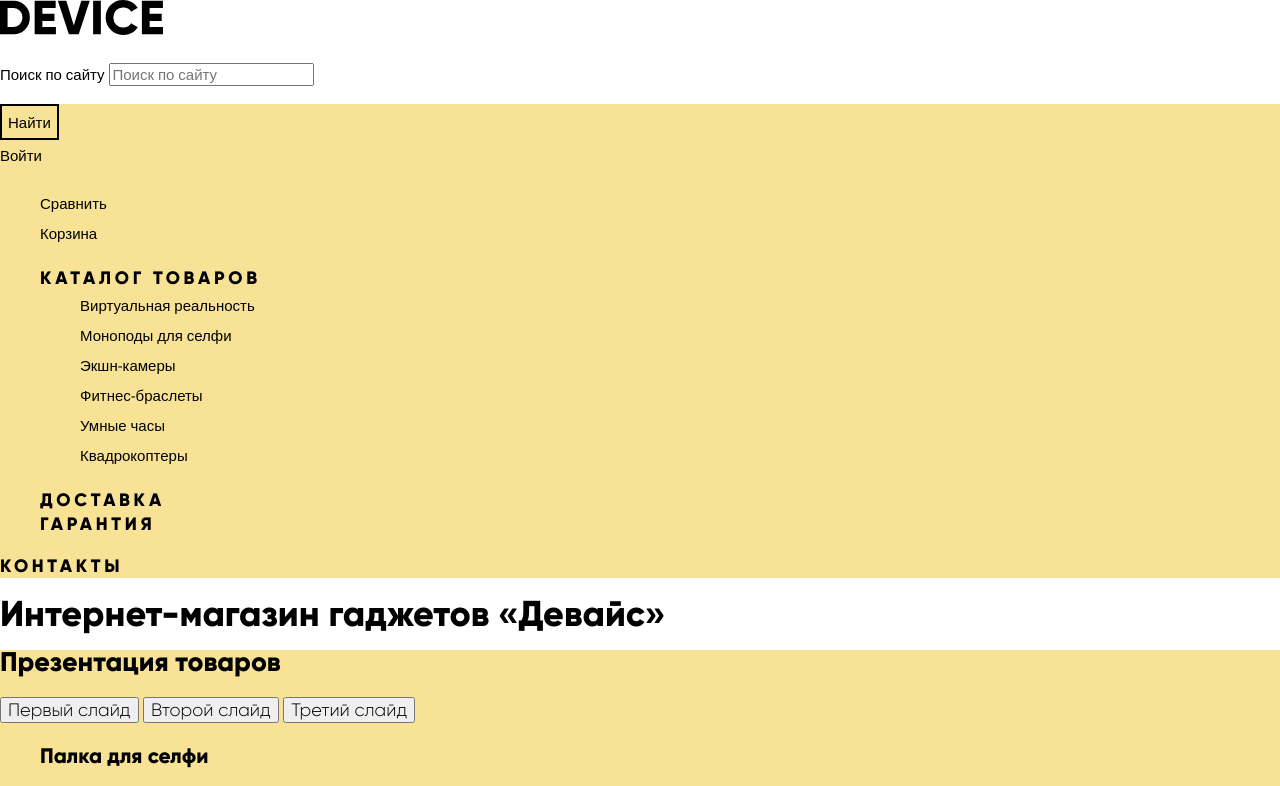
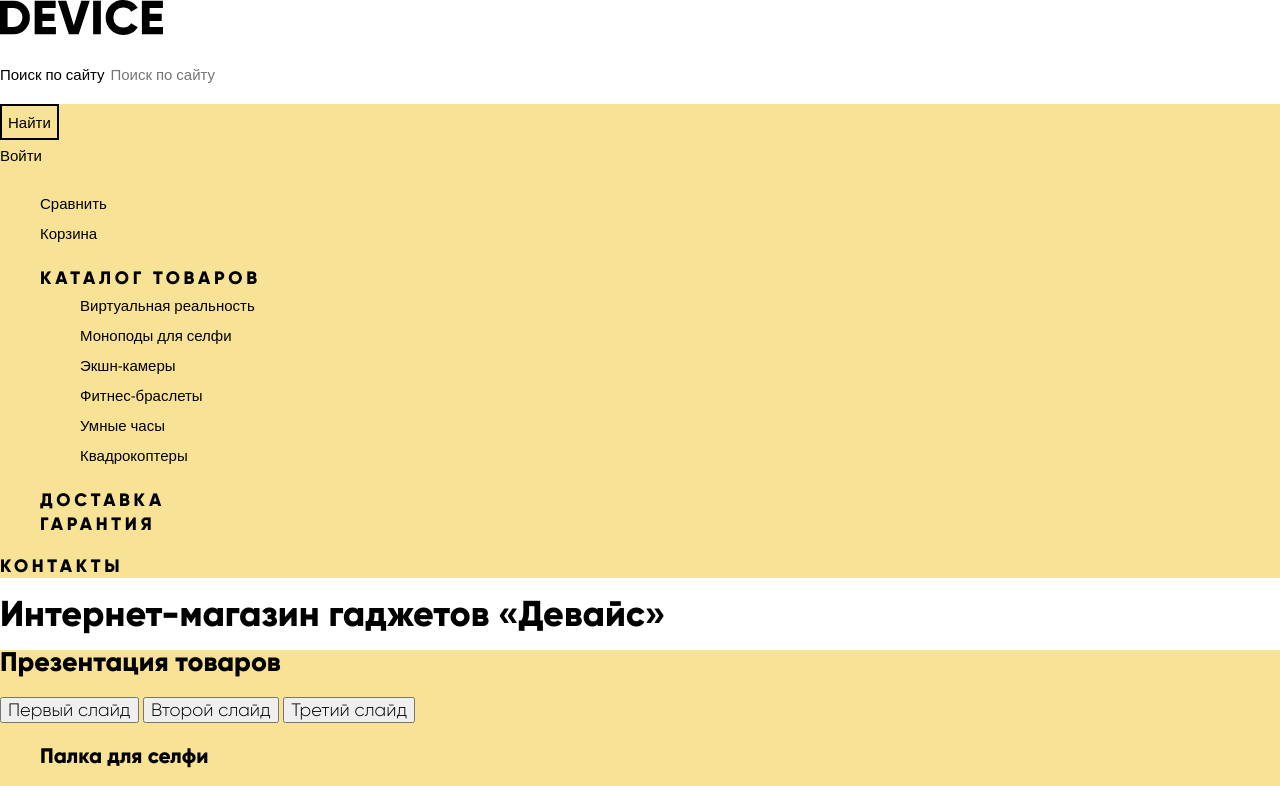
Before and after one commit to at1385/672221-device-26, a plain HTML site: page index.html in a window 1280 px wide. Shown: the top 786 px of the page. Drawn offline with nearby package versions, Linux system fonts and the light colour scheme.

Commit message:
Дорабатывает стилизацию border'а формы поиска

```diff
--- a/css/style.css
+++ b/css/style.css
@@ -95,6 +95,7 @@ a {
 .site-search input[type="search"] {
   color: rgba(0, 0, 0, 0.3);
 
+  border: none;
 }
 
 .site-search input[type="search"]:hover {
@@ -104,6 +105,7 @@ a {
 .site-search input[type="search"]:focus {
   color: rgba(0, 0, 0, 1);
 
+  border-bottom: 2px solid #000000;
 }
 
 .search-button {
```
